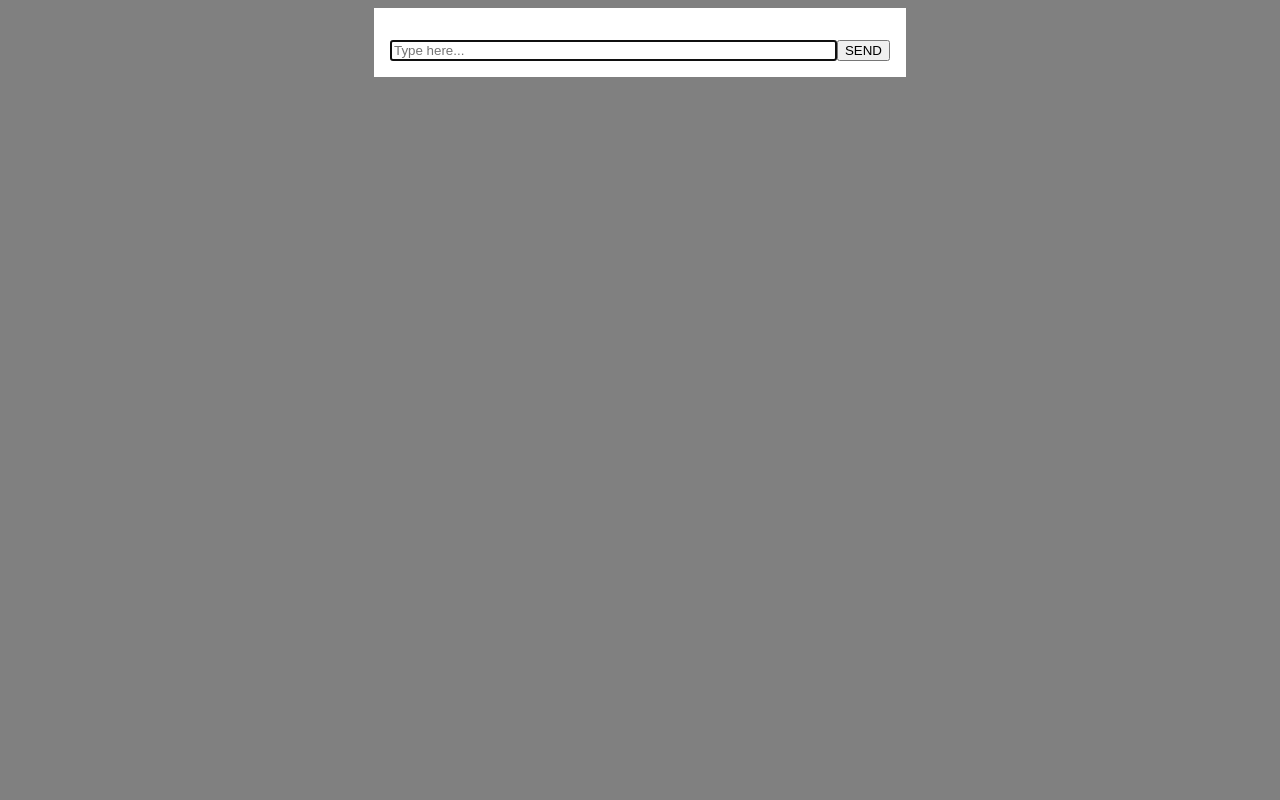
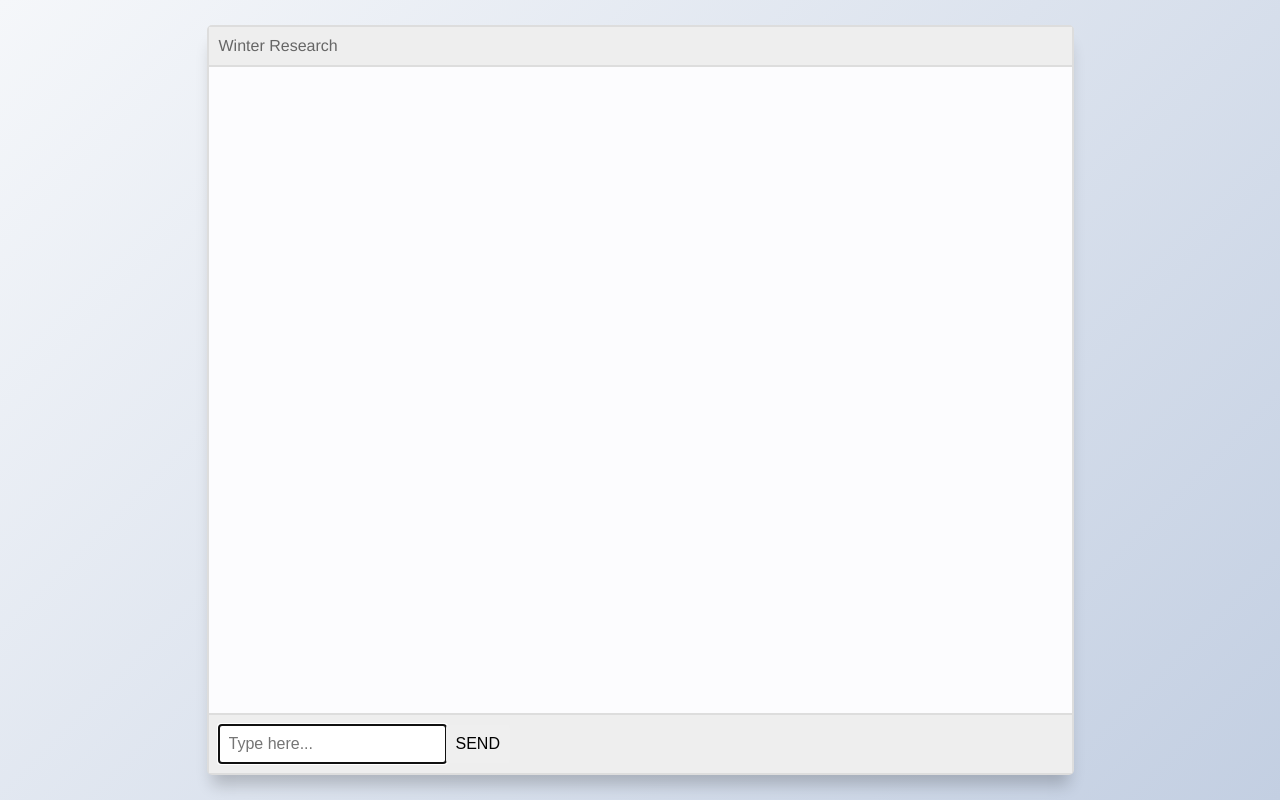
Before and after one commit to 16egong/winter_research, a Flask app: page /1 in a window 1280 px wide. Run offline with Flask 2, Linux system fonts and the light colour scheme; data that the repository does not hold is empty; some libraries are stand-ins or nearby versions.

Commit message:
Added UI features

```diff
--- a/winter/routes.py
+++ b/winter/routes.py
@@ -37,7 +37,6 @@ def chat3():
 
 @socketio.on('message')
 def message(data):
-
     try:
         print('MESSAGE')
         print(f'\n\n{data}\n\n')
@@ -50,7 +49,7 @@ def message(data):
 #         for p in posts:
 #             print('POST')
 #             print(p.id, p.username, p.body, p.timestamp)
-
+        # add timestamp
         # gets sent to the message bucket on client side
         send(data, broadcast=True)
     except Exception as e:
--- a/winter/static/scripts/socketio.js
+++ b/winter/static/scripts/socketio.js
@@ -15,11 +15,33 @@ document.addEventListener('DOMContentLoaded', () => {
 //         var obj = JSON.parse(data)
         if (data.username) {
             const p = document.createElement('p');
-            p.classList.add("message");
-            const br = document.createElement('br');
-            p.innerHTML = data.username + ": " + data.msg;
-    //         p.innerHTML = data;
-            document.querySelector('#messages').append(p)
+            const msgerChat = document.querySelector(".msger-chat")
+            var side = ''
+            if (data.username == username) {
+                side = 'right'
+            } else {
+                side = 'left'
+            }
+            console.log(`side: ${side}`);
+            const msgHTML = `
+                <div class="msg ${side}-msg">
+                  <div class="msg-bubble">
+                    <div class="msg-info">
+                      <div class="msg-info-name">${data.username}</div>
+                      <div class="msg-info-time">${data.timestamp}</div>
+                    </div>
+                    <div class="msg-text">${data.msg}</div>
+                  </div>
+                </div>
+              `;
+            msgerChat.insertAdjacentHTML("beforeend", msgHTML);
+            msgerChat.scrollTop += 500;
+
+//             p.classList.add("message");
+//             const br = document.createElement('br');
+//             p.innerHTML = data.username + ": " + data.msg;
+//     //         p.innerHTML = data;
+//             document.querySelector('#messages').append(p)
         } else {
             const p = document.createElement('p');
             p.innerHTML = data.msg;
--- a/winter/static/styles/chat_style.css
+++ b/winter/static/styles/chat_style.css
@@ -1,33 +1,133 @@
-body {
-    background-color: gray;
+/* https://codepen.io/sajadhsm/pen/odaBdd */
+:root{
+  --body-bg: linear-gradient(135deg, #f5f7fa 0%, #c3cfe2 100%);
+  --msger-bg: #fff;
+  --border: 2px solid #ddd;
+  --left-msg-bg: #ececec;
+  --right-msg-bg: #579ffb;
 }
 
-main {
-    margin: 0 auto 0 auto;
-    width: 500px;
-
-    padding: 1em;
-
-    background-color: white;
+html {
+  box-sizing: border-box;
+}
+*,
+*:before,
+*:after {
+  margin: 0;
+  padding: 0;
+  box-sizing: inherit;
 }
 
-#messages {
-    max-height: 80vh;
-    overflow: auto;
+body {
+  display: flex;
+  justify-content: center;
+  align-items: center;
+  height: 100vh;
+  background-image: var(--body-bg);
+  font-family: Helvetica, sans-serif;
 }
 
-#messages .message {
-    padding: 0.25em;
-    margin: 0;
-
-    font-family: helvetica;
+.msger {
+  display: flex;
+  flex-flow: column wrap;
+  justify-content: space-between;
+  width: 100%;
+  max-width: 867px;
+  margin: 25px 10px;
+  height: calc(100% - 50px);
+  border: var(--border);
+  border-radius: 5px;
+  background: var(--msger-bg);
+  box-shadow: 0 15px 15px -5px rgba(0, 0, 0, 0.2);
+}
+.msger-header {
+  display: flex;
+  justify-content: space-between;
+  padding: 10px;
+  border-bottom: var(--border);
+  background: #eee;
+  color: #666;
 }
 
-#inputs {
-    display: flex;
-    padding-top: 1em;
+.msger-chat {
+  flex: 1;
+  overflow-y: auto;
+  padding: 10px;
 }
-
-#user-message {
-    flex: 1;
+.msger-chat::-webkit-scrollbar {
+  width: 6px;
 }
+.msger-chat::-webkit-scrollbar-track {
+  background: #ddd;
+}
+.msger-chat::-webkit-scrollbar-thumb {
+  background: #bdbdbd;
+}
+.msg {
+  display: flex;
+  align-items: flex-end;
+  margin-bottom: 10px;
+}
+.msg:last-of-type {
+  margin: 0;
+}
+.msg-bubble {
+  max-width: 450px;
+  padding: 15px;
+  border-radius: 15px;
+  background: var(--left-msg-bg);
+}
+.msg-info {
+  display: flex;
+  justify-content: space-between;
+  align-items: center;
+  margin-bottom: 10px;
+}
+.msg-info-name {
+  margin-right: 10px;
+  font-weight: bold;
+}
+.msg-info-time {
+  font-size: 0.85em;
+}
+.left-msg .msg-bubble {
+  border-bottom-left-radius: 0;
+}
+.right-msg {
+  flex-direction: row-reverse;
+}
+.right-msg .msg-bubble {
+  background: var(--right-msg-bg);
+  color: #fff;
+  border-bottom-right-radius: 0;
+}
+.msger-inputarea {
+  display: flex;
+  padding: 10px;
+  border-top: var(--border);
+  background: #eee;
+}
+.msger-inputarea * {
+  padding: 10px;
+  border: none;
+  border-radius: 3px;
+  font-size: 1em;
+}
+.msger-input {
+  flex: 1;
+}
+  background: #ddd;
+.msger-send-btn {
+  margin-left: 10px;
+  background: rgb(0, 196, 65);
+  color: #fff;
+  font-weight: bold;
+  cursor: pointer;
+  transition: background 0.23s;
+}
+.msger-send-btn:hover {
+  background: rgb(0, 180, 50);
+}
+.msger-chat{
+  background-color: #fcfcfe;
+}
--- a/winter/templates/chat.html
+++ b/winter/templates/chat.html
@@ -1,37 +1,83 @@
 <!DOCTYPE html>
 <html lang="en">
 
-    <head>
-        <title>Messenger of {{username}}</title>
+<!--         <head> -->
+<!--             <title>Messenger of {{username}}</title> -->
 
             <!-- Custom css for chat pages -->
+<!--             <link rel="stylesheet" type="text/css" href="{{ url_for('static', filename='styles/chat_style.css') }}"> -->
+<!--         </head> -->
+    <body>
         <link rel="stylesheet" type="text/css" href="{{ url_for('static', filename='styles/chat_style.css') }}">
-    </head>
-
-    <body>
+        <section class="msger">
+            <!-- Header start -->
+            <header class="msger-header">
+                <div class="msger-header-title">
+                    <i class="fas fa-comment-alt"></i> Winter Research
+                </div>
+                <div class="msger-header-options">
+                    <span><i class="fas fa-cog"></i></span>
+                </div>
+            </header>
+            <!-- Header end -->
 
             <!-- Main section start -->
-        <main>
-            <!-- Rightside pannel start -->
-            <div id="chat">
-
+            <main id ="messages" class="msger-chat">
                 <!-- Display message start-->
-                <div id="messages">
                     {% for p in posts %}
-                        <p class="message">{{ p.username }}: {{ p.body }}</p>
+                        {% if  p.username == username %}
+                            <!-- Right message start-->
+                            <div class="msg right-msg">
+                                <!-- Right message bubble start-->
+                                <div class="msg-bubble">
+                                    <!-- Right message info start -->
+                                    <div class="msg-info">
+                                        <div class="msg-info-name">{{ p.username }}</div>
+                                        <div class="msg-info-time">{{ p.timestamp }}</div>
+                                    </div>
+                                    <!-- Right message info end -->
+                                    <!-- Right message bubble text-start -->
+                                    <div class="msg-text">
+                                        <p class="message">{{ p.body }}</p>
+                                    </div>
+                                    <!-- Right message bubble text end-->
+                                </div>
+                                <!-- Right message bubble end-->
+                            </div>
+                            <!-- Right message end-->
+                        {% else %}
+                            <!-- Left message start-->
+                            <div class="msg left-msg">
+                                <!-- Left message bubble start-->
+                                <div class="msg-bubble">
+                                    <!-- Left message info start -->
+                                    <div class="msg-info">
+                                        <div class="msg-info-name">{{ p.username }}</div>
+                                        <div class="msg-info-time">{{ p.timestamp }}</div>
+                                    </div>
+                                    <!-- Left message info end -->
+                                    <!-- Left message bubble text-start -->
+                                    <div class="msg-text">
+                                        <p class="message">{{ p.body }}</p>
+                                    </div>
+                                    <!-- Right message bubble text end-->
+                                </div>
+                                <!-- Left message bubble end-->
+                            </div>
+                            <!-- Left message end-->
+                        {% endif %}
                     {% endfor %}
-                </div>
                 <!-- Display message end -->
+            </main>
 
             <!-- Type message start -->
-                <div id="inputs">
+            <div class="msger-inputarea" id="inputs">
                 <input type="text" id="user-message" placeholder="Type here..." autocomplete="off">
                 <button type="button" id="send-message">SEND</button>
             </div>
+        </section>
         <!-- Type message end -->
-            </div>
-            <!-- Rightside pannel end -->
-        </main>
+
          <!-- Main section end -->
 
         <!-- Custom chat JS -->
```
Also changed, not shown: app.db. Lines whose indentation alone changed are shown as unchanged.
